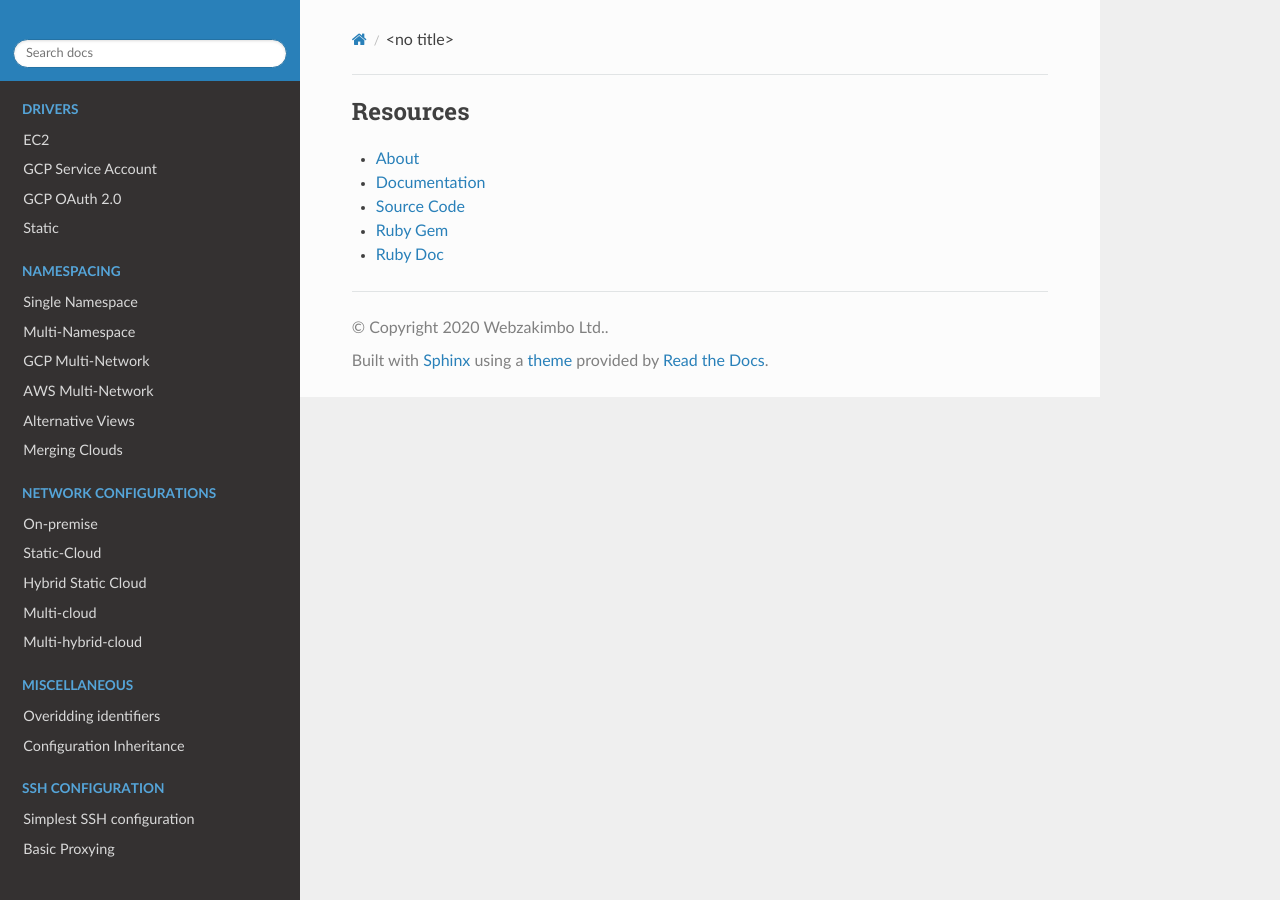
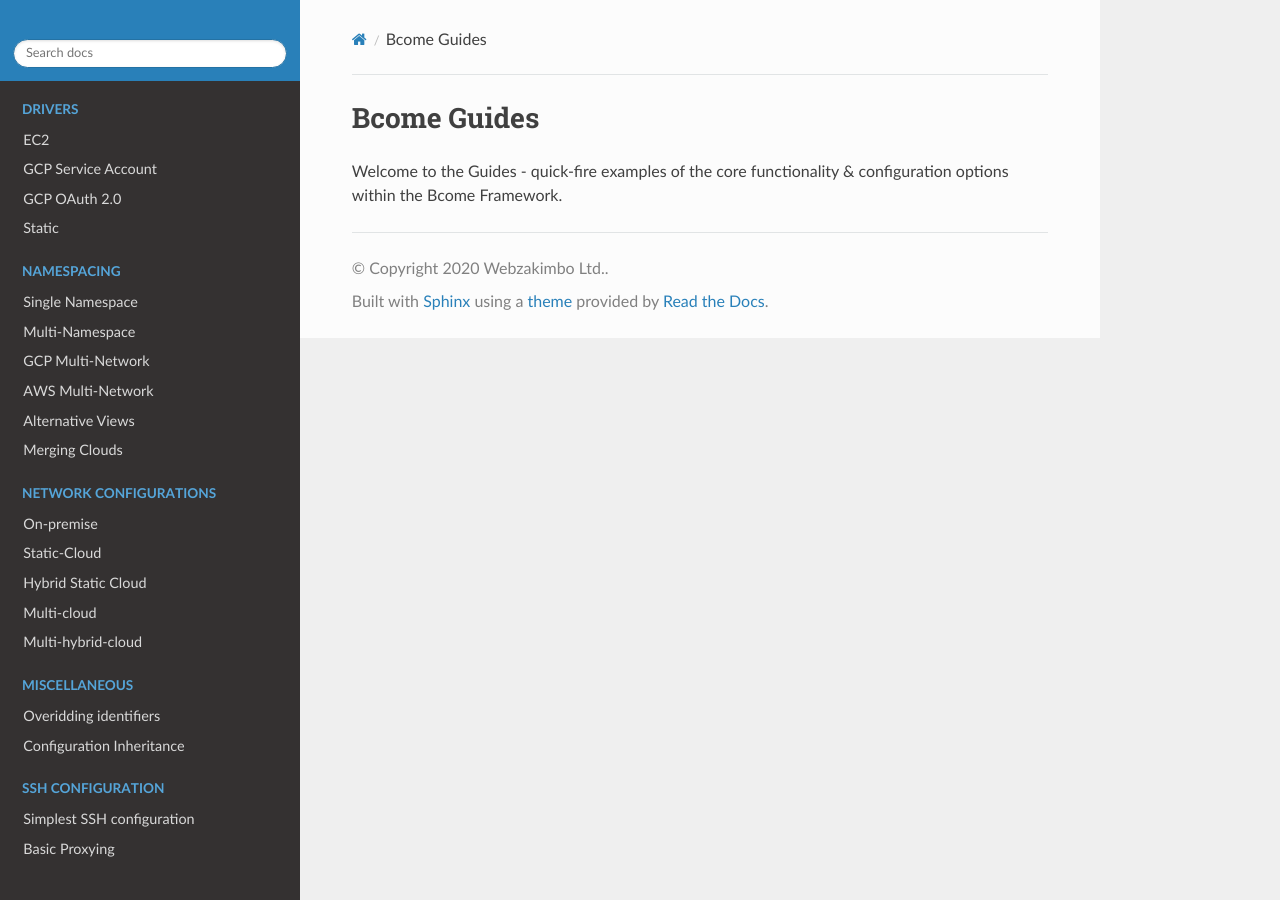
Before and after one commit to webzakimbo/bcome-read-the-docs-guides, a Sphinx documentation site: the page built from docs/source/index.rst, in a window 1280 px wide. Built offline with Sphinx 7.4.7 and the Read the Docs theme 2.0.0, drawn with Linux system fonts in a browser that asks for light colours; pages that are not in the unit, such as notebooks, are missing from menus; some of the changed lines change nothing that is shown.

Commit message:
hide resource enu

```diff
--- a/docs/source/index.rst
+++ b/docs/source/index.rst
@@ -1,4 +1,5 @@
 .. include:: urls.rst
+.. include:: intro.rst
 
 .. toctree::
     :maxdepth: 1
@@ -82,6 +83,7 @@
 .. toctree::
     :maxdepth: 0
     :caption: Resources
+    :hidden:
 
     About <https://bcome.com>
     Documentation <https://docs.bcome.com>
```
